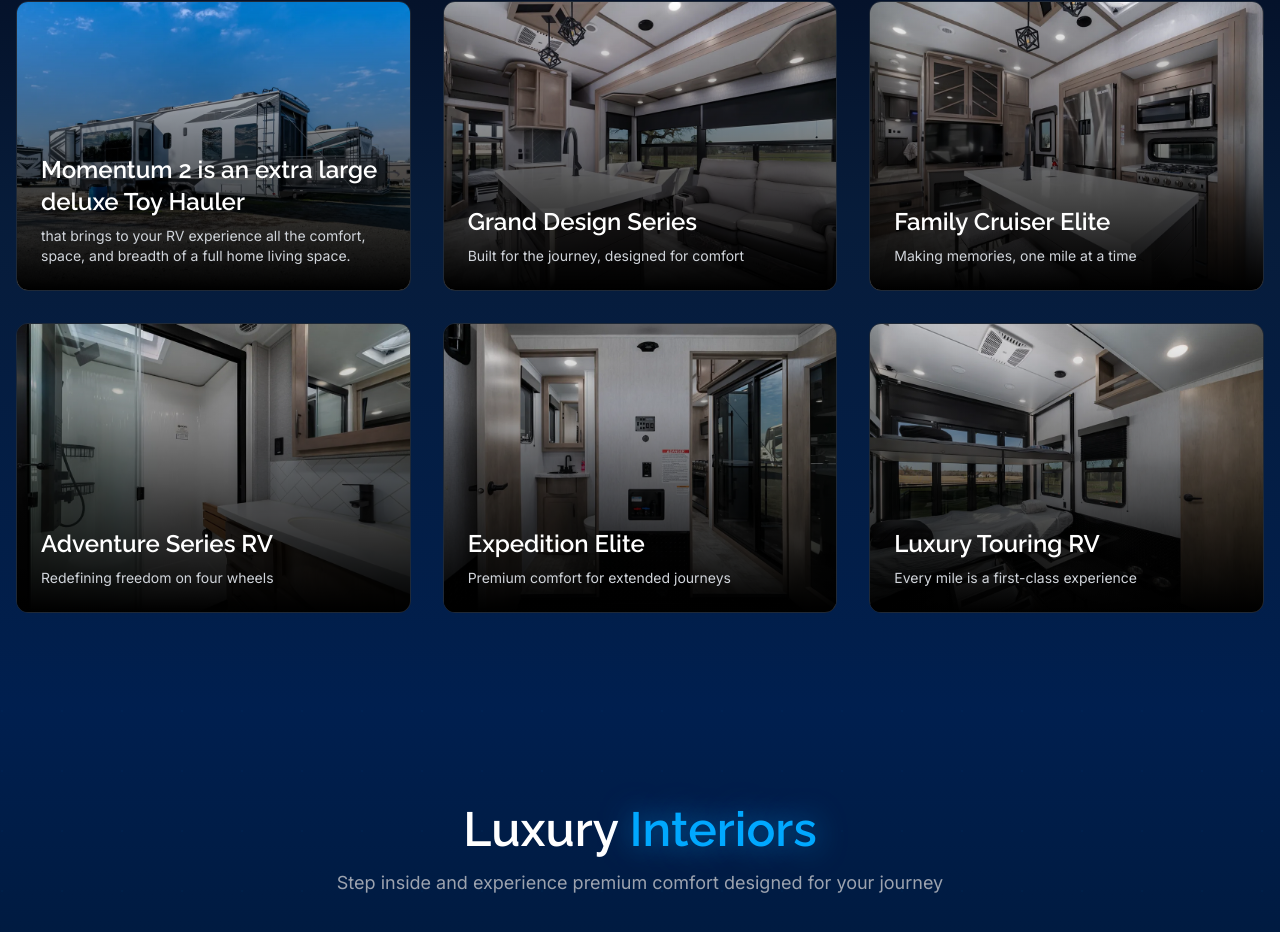
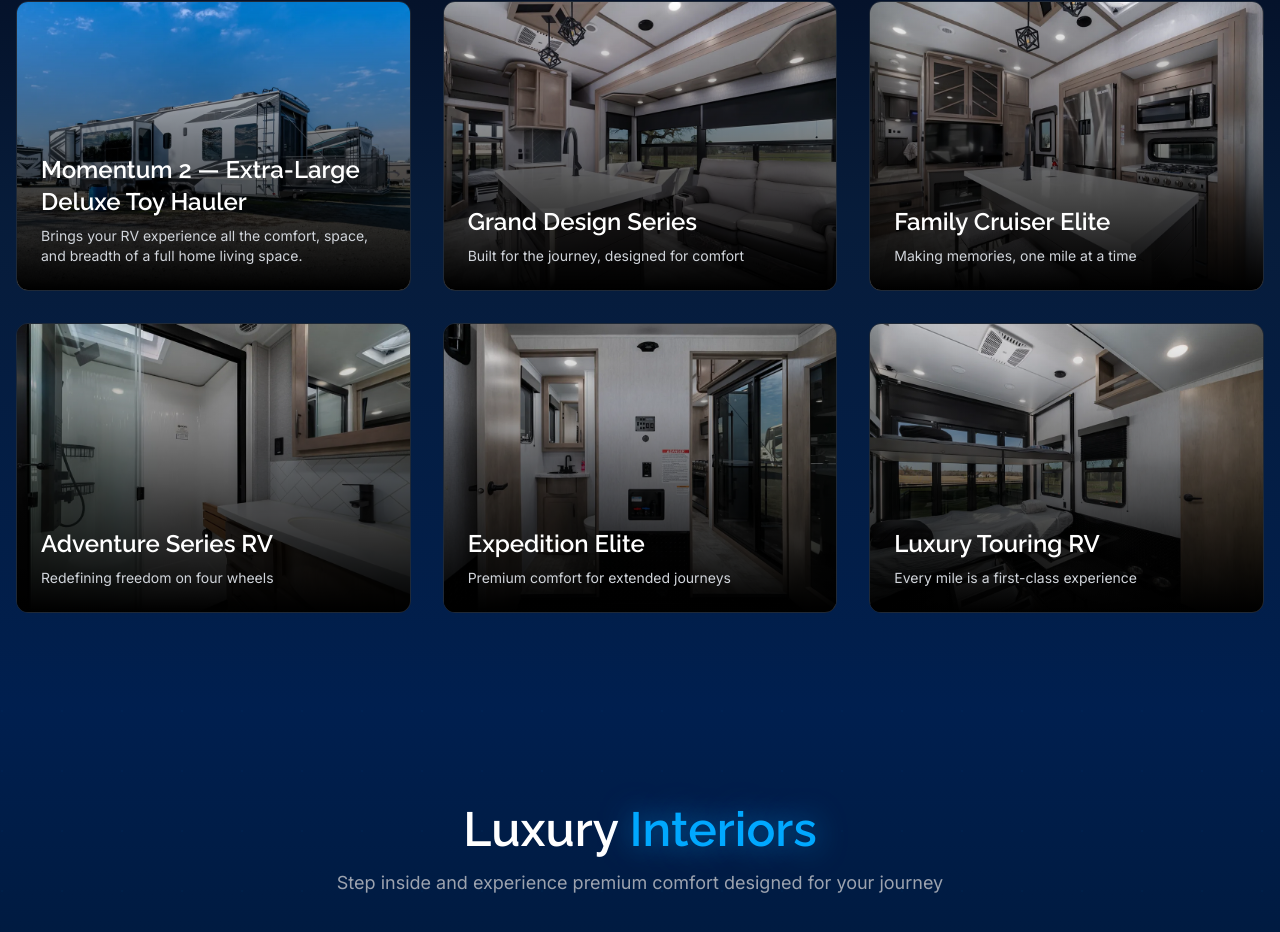
Before and after one commit to AlphaActivities/Triple-W-Rentals, a React (Vite) app: page / in a window 1280 px wide. Shown: the part 1079-2011 px from the top of the page. Built offline with nearby package versions, Linux system fonts and the light colour scheme.

Commit message:
Updated FleetShowcase.tsx

```diff
--- a/src/components/FleetShowcase.tsx
+++ b/src/components/FleetShowcase.tsx
@@ -10,8 +10,8 @@
 const fleetData: FleetItem[] = [
   {
     id: 1,
-    name: 'Momentum 2 is an extra large deluxe Toy Hauler',
-    caption: 'that brings to your RV experience all the comfort, space, and breadth of a full home living space.',
+    name: 'Momentum 2 — Extra-Large Deluxe Toy Hauler',
+    caption: 'Brings your RV experience all the comfort, space, and breadth of a full home living space.',
     image: '/images/rs=w_1160,h_766.webp',
   },
   {
```
